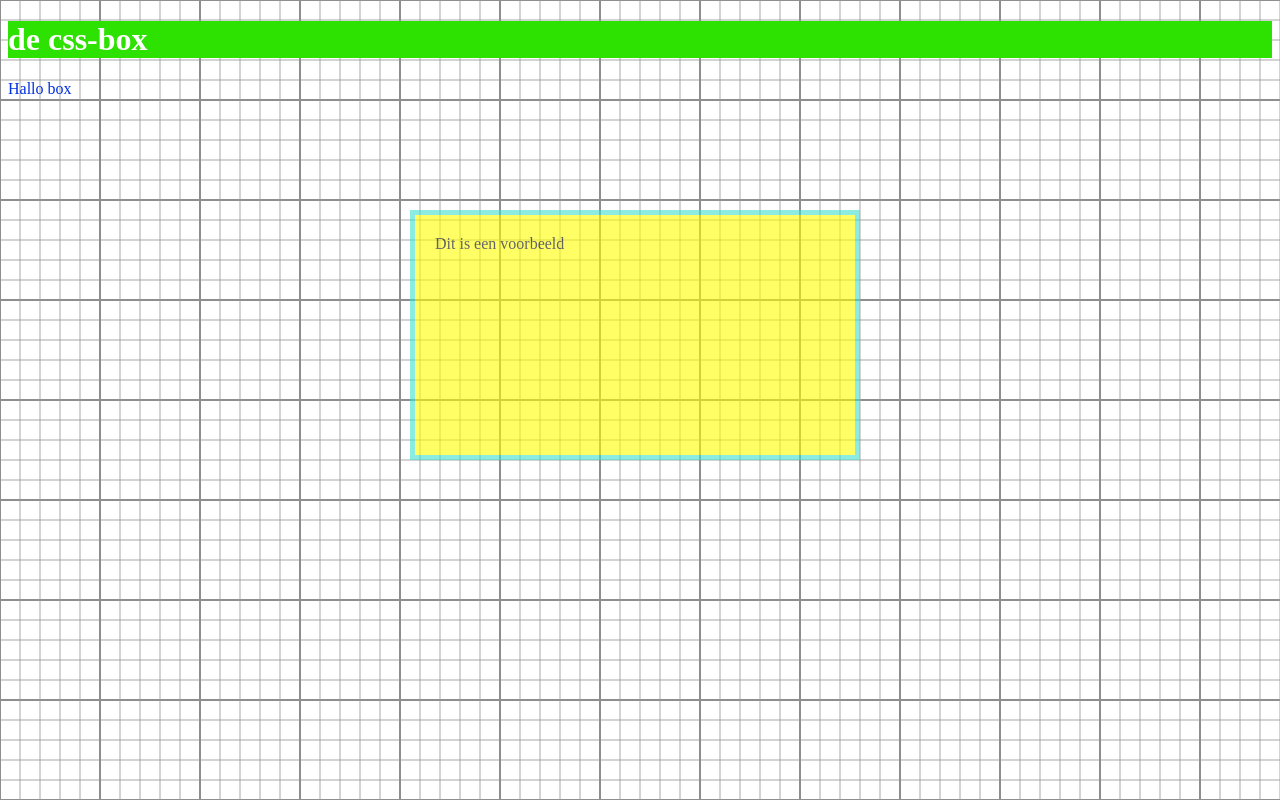
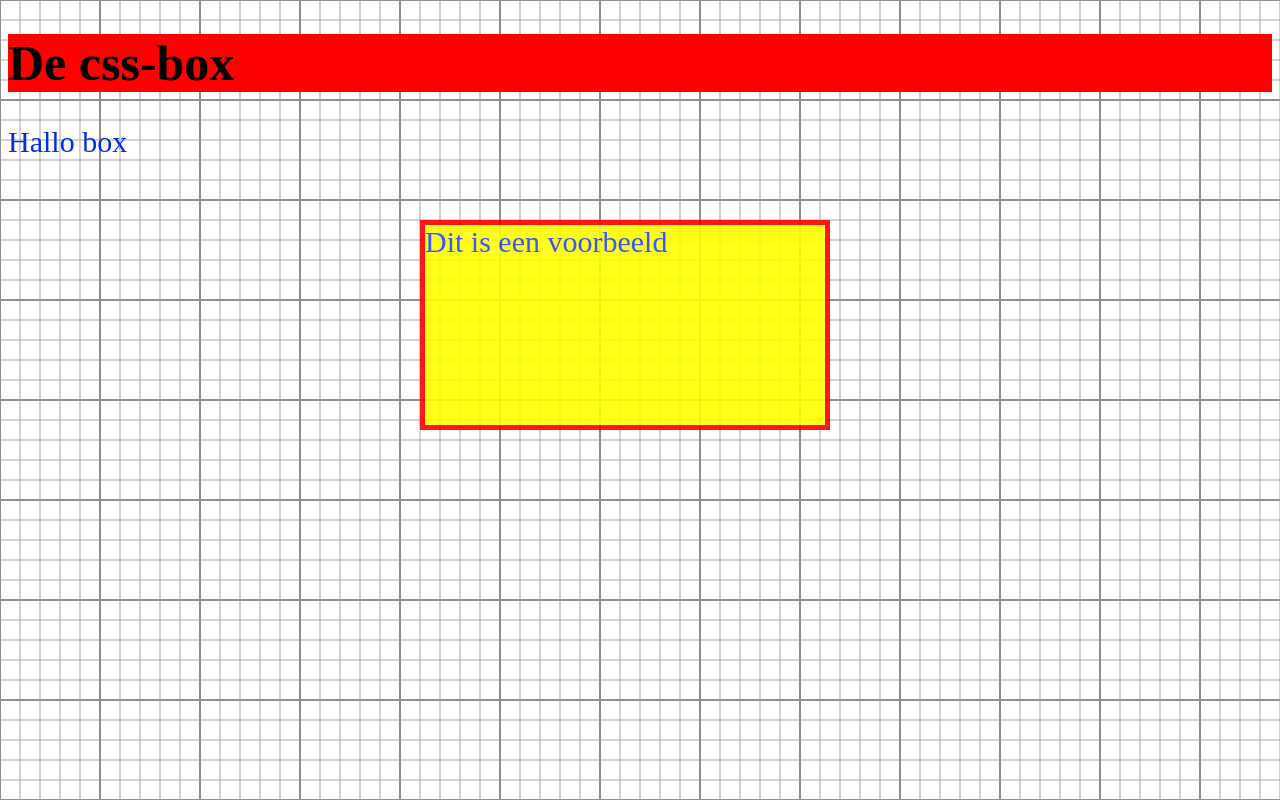
Before and after one commit to TessavanElderen/Les10, a plain HTML site: page cssbox/index.html in a window 1280 px wide. Drawn offline with Linux system fonts and the light colour scheme.

Commit message:
aanpassing gemaakt

```diff
--- a/cssbox/index.html
+++ b/cssbox/index.html
@@ -8,8 +8,8 @@
     <link rel="stylesheet" href="style.css">
 </head>
 <body>
-    <h1>de css-box</h1>
-    <p> Hallo box</p>
-    <div>Dit is een voorbeeld</div>
+    <h1 style="font-size:50px;">De css-box</h1>
+    <p style="font-size:30px;">Hallo box</p>
+    <div style="font-size:30px;">Dit is een voorbeeld</div>
 </body>
 </html>
--- a/cssbox/style.css
+++ b/cssbox/style.css
@@ -4,8 +4,8 @@ body{
 }
 
 h1{
-    background-color: rgb(45, 225, 0);
-    color: white
+    background-color: rgb(255, 0, 0);
+    color: rgb(0, 0, 0)
 }
 
 div{
@@ -14,11 +14,11 @@ div{
     left: 400px;
 
     background-color: yellow;
-    color: black;
+    color: rgb(38, 71, 255);
     width: 	400px;
     height: 200px;
-    padding: 20px;
-    border: turquoise 5px solid;
-    margin: 10px;
-    opacity: 0.6;
+    padding: 0px;
+    border: rgb(255, 0, 0) 5px solid;
+    margin: 20px;
+    opacity: 0.9;
 }
```
